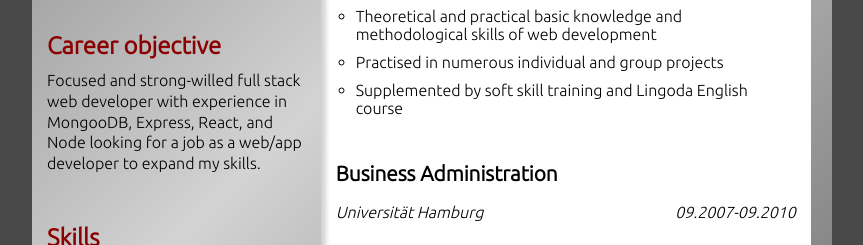
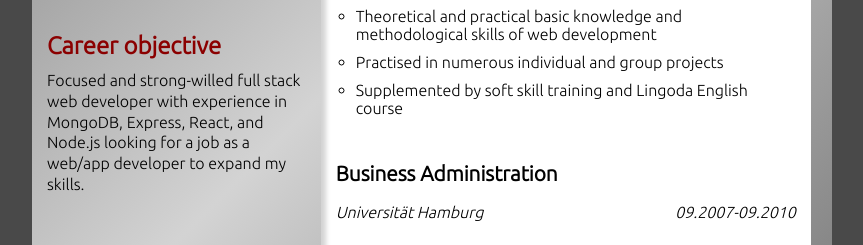
Before and after one commit to mcbauman/jepleting, a React (Create React App) app: page / in a window 1280 px wide. Shown: the part 337-582 px from the top of the page, without its empty margins (208-1071 px from the left). Built offline with nearby package versions, Linux system fonts and the light colour scheme.

Commit message:
spelling EN

```diff
--- a/src/components/transl.js
+++ b/src/components/transl.js
@@ -48,7 +48,7 @@ const transl={
     en:{
         resume:"Career objective",
         resumeText:"Strong will and focus hepled me to reach goals, even if the needed skill was initailly my weaknesses. Examples are my success in sports or sales, but also my English level. Since DCI I got the first idea of how fast I can improve my knowledge when I follow my real passion.",
-        resumeText2:"Focused and strong-willed full stack web developer with experience in MongooDB, Express, React, and Node looking for a job as a web/app developer to expand my skills.",
+        resumeText2:"Focused and strong-willed full stack web developer with experience in MongoDB, Express, React, and Node.js looking for a job as a web/app developer to expand my skills.",
         skills:"Skills",
         language:"Language skills",
         deutsch:"German",
@@ -94,7 +94,7 @@ const transl={
     ke:{
         resume:"Career objective",
         resumeText:"Strong will and focus hepled me to reach goals, even if the needed skill was initailly my weaknesses. Examples are my success in sports or sales, but also my English level. Since DCI I got the first idea of how fast I can improve my knowledge when I follow my real passion.",
-        resumeText2:"Focused and strong-willed full stack web developer with experience in MongooDB, Express, React, and Node looking for a job as a web/app developer to expand my skills.",
+        resumeText2:"Focused and strong-willed full stack web developer with experience in MongoDB, Express, React, and Node.js looking for a job as a web/app developer to expand my skills.",
         skills:"Skills",
         language:"Language skills",
         deutsch:"German",
```
